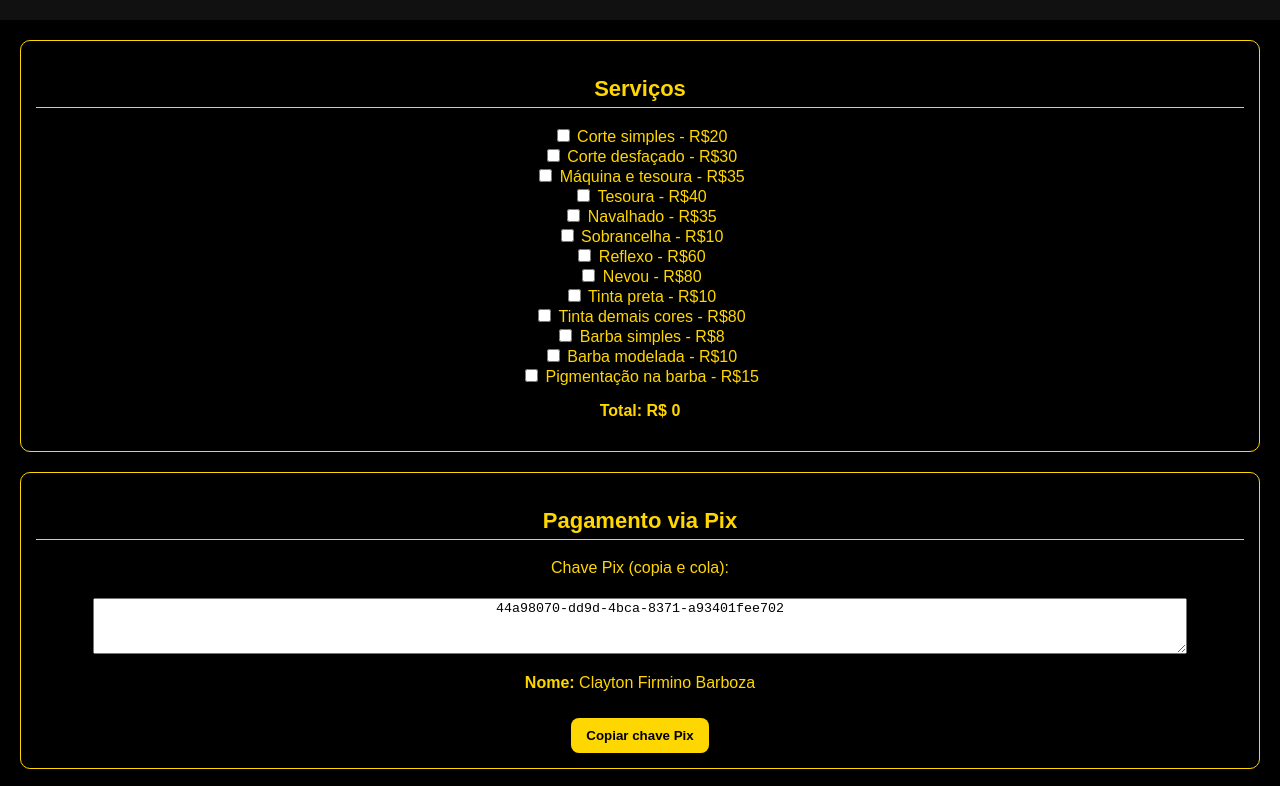
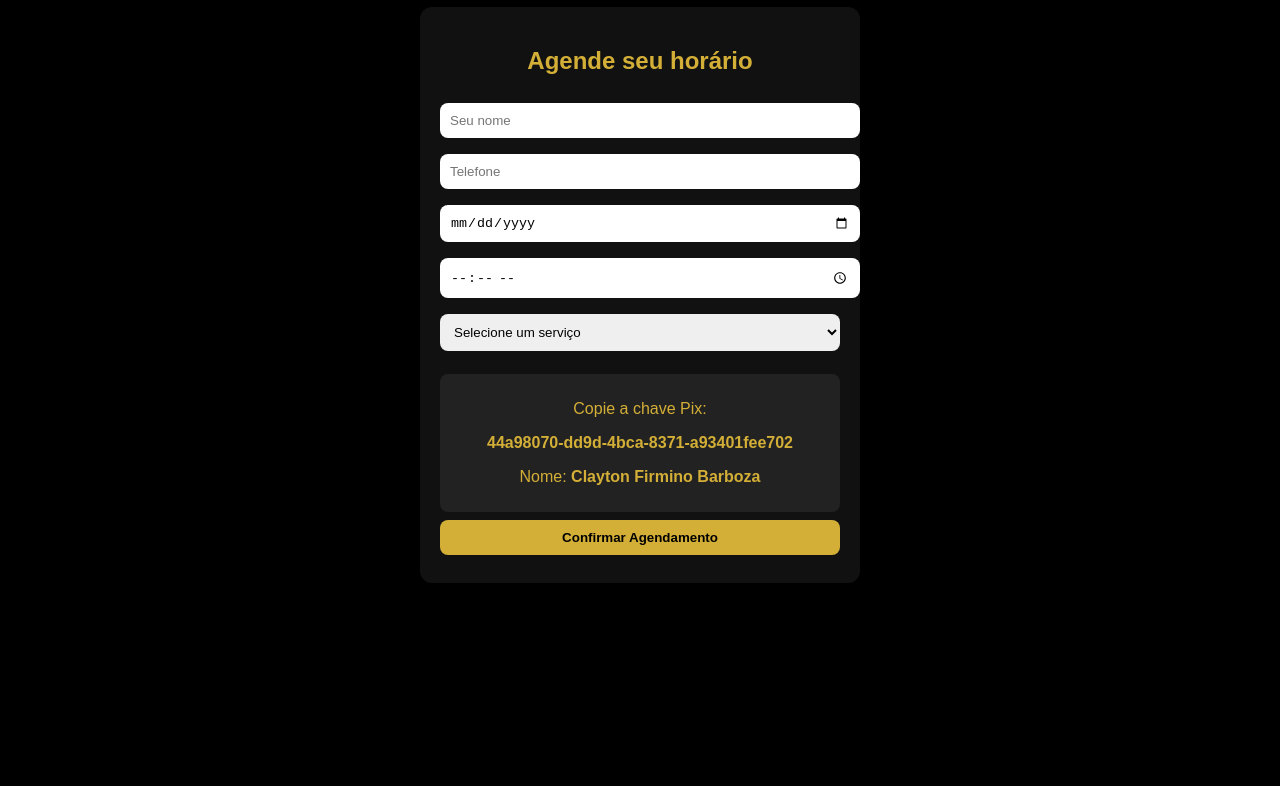
Before and after one commit to claytinho1002-hub/Tiicoo, a plain HTML site: page index.html in a window 1280 px wide. Shown: the part 102-888 px from the top of the page. After the commit the page ends 800 px from the top, so only its background shows below. Drawn offline with Linux system fonts and the light colour scheme.

Commit message:
Add files via upload

```diff
--- a/index.html
+++ b/index.html
@@ -5,56 +5,63 @@
   <meta name="viewport" content="width=device-width, initial-scale=1.0" />
   <title>Tiicoo Barbeiro</title>
   <link rel="manifest" href="manifest.json" />
-  <link rel="stylesheet" href="style.css" />
+  <style>
+    body { font-family: Arial, sans-serif; background: #000; color: #d4af37; text-align: center; padding: 20px; }
+    h1 { color: #d4af37; }
+    .container { max-width: 400px; margin: auto; background: #111; padding: 20px; border-radius: 12px; }
+    input, select, button { width: 100%; padding: 10px; margin: 8px 0; border-radius: 8px; border: none; }
+    button { background: #d4af37; color: #000; font-weight: bold; cursor: pointer; }
+    button:hover { background: #b8860b; }
+    .pix-box { background: #222; padding: 10px; border-radius: 8px; margin-top: 15px; }
+  </style>
 </head>
 <body>
-  <header>
-    <h1>Tiicoo Barbeiro</h1>
-    <p>Agende seu horário com facilidade</p>
-  </header>
+  <h1>💈 Tiicoo Barbeiro</h1>
+  <div class="container">
+    <h2>Agende seu horário</h2>
+    <form id="formAgendamento">
+      <input type="text" id="nome" placeholder="Seu nome" required />
+      <input type="tel" id="telefone" placeholder="Telefone" required />
+      <input type="date" id="data" required />
+      <input type="time" id="hora" required />
+      <select id="servico" required>
+        <option value="">Selecione um serviço</option>
+        <option>Corte simples - R$20</option>
+        <option>Corte desfaçado - R$30</option>
+        <option>Máquina e tesoura - R$35</option>
+        <option>Tesoura - R$40</option>
+        <option>Navalhado - R$35</option>
+        <option>Sombrancelha - R$10</option>
+        <option>Reflexo - R$60</option>
+        <option>Nevou - R$80</option>
+        <option>Tinta preta - R$10</option>
+        <option>Tinta demais cores - R$80</option>
+        <option>Barba simples - R$8</option>
+        <option>Barba modelada - R$10</option>
+        <option>Pigmentação na barba - R$15</option>
+      </select>
+      <div class="pix-box">
+        <p>Copie a chave Pix:</p>
+        <p><b>44a98070-dd9d-4bca-8371-a93401fee702</b></p>
+        <p>Nome: <b>Clayton Firmino Barboza</b></p>
+      </div>
+      <button type="submit">Confirmar Agendamento</button>
+    </form>
+  </div>
 
-  <main>
-    <section id="servicos">
-      <h2>Serviços</h2>
-      <form id="form-servicos">
-        <label><input type="checkbox" name="servico" value="20"> Corte simples - R$20</label><br>
-        <label><input type="checkbox" name="servico" value="30"> Corte desfaçado - R$30</label><br>
-        <label><input type="checkbox" name="servico" value="35"> Máquina e tesoura - R$35</label><br>
-        <label><input type="checkbox" name="servico" value="40"> Tesoura - R$40</label><br>
-        <label><input type="checkbox" name="servico" value="35"> Navalhado - R$35</label><br>
-        <label><input type="checkbox" name="servico" value="10"> Sobrancelha - R$10</label><br>
-        <label><input type="checkbox" name="servico" value="60"> Reflexo - R$60</label><br>
-        <label><input type="checkbox" name="servico" value="80"> Nevou - R$80</label><br>
-        <label><input type="checkbox" name="servico" value="10"> Tinta preta - R$10</label><br>
-        <label><input type="checkbox" name="servico" value="80"> Tinta demais cores - R$80</label><br>
-        <label><input type="checkbox" name="servico" value="8"> Barba simples - R$8</label><br>
-        <label><input type="checkbox" name="servico" value="10"> Barba modelada - R$10</label><br>
-        <label><input type="checkbox" name="servico" value="15"> Pigmentação na barba - R$15</label><br>
-      </form>
-      <p><strong>Total: R$ <span id="total">0</span></strong></p>
-    </section>
+  <script>
+    document.getElementById("formAgendamento").addEventListener("submit", function(e) {
+      e.preventDefault();
+      const nome = document.getElementById("nome").value;
+      const telefone = document.getElementById("telefone").value;
+      const data = document.getElementById("data").value;
+      const hora = document.getElementById("hora").value;
+      const servico = document.getElementById("servico").value;
 
-    <section id="pagamento">
-      <h2>Pagamento via Pix</h2>
-      <p>Chave Pix (copia e cola):</p>
-      <textarea id="pix-chave" readonly>44a98070-dd9d-4bca-8371-a93401fee702</textarea>
-      <p><strong>Nome:</strong> Clayton Firmino Barboza</p>
-      <button id="copiar">Copiar chave Pix</button>
-    </section>
-
-    <section id="agendamento">
-      <h2>Agendar horário</h2>
-      <form id="form-agenda">
-        <label>Nome: <input type="text" id="nome" required></label><br>
-        <label>Telefone: <input type="text" id="telefone" required></label><br>
-        <label>Data: <input type="date" id="data" required></label><br>
-        <label>Hora: <input type="time" id="hora" required></label><br>
-        <button type="submit">Confirmar Agendamento</button>
-      </form>
-      <p id="mensagem"></p>
-    </section>
-  </main>
-
-  <script src="script.js"></script>
+      const msg = `Olá, sou ${nome}, tel: ${telefone}. Quero agendar ${servico} no dia ${data} às ${hora}. Pix já efetuado.`;
+      const zap = `https://wa.me/5521988388260?text=${encodeURIComponent(msg)}`;
+      window.open(zap, "_blank");
+    });
+  </script>
 </body>
 </html>
```
Also changed, not shown: service-worker.js (+13 -17 lines), icon.png (added), manifest.json.
